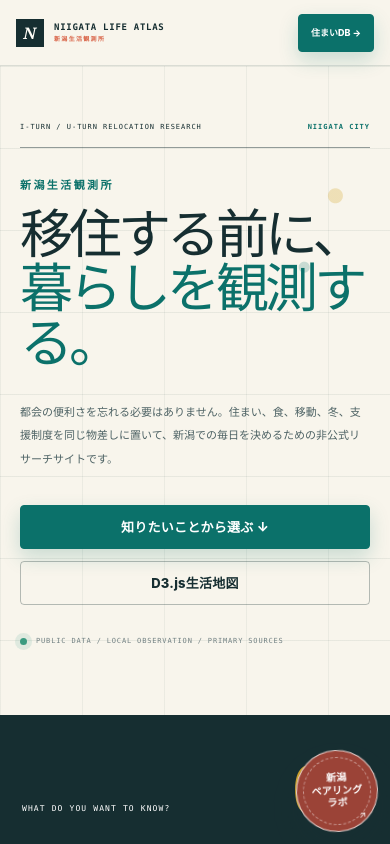
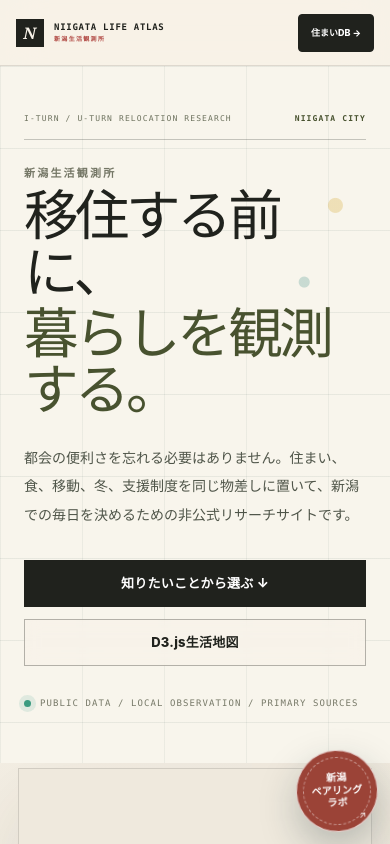
Before and after one commit to ruharuhachan/niigata-mansion-compare, a Next.js app: page / in a window 390 px wide. Shown: the top 844 px of the page. Built offline with nearby package versions, Linux system fonts and the light colour scheme.

Commit message:
Modernize Life Atlas homepage with Niigata photo hero
* Add Niigata city hero photo

* Add photo-led Life Atlas homepage styling

* Wire hero photo into the Life Atlas layout

```diff
--- a/app/layout.tsx
+++ b/app/layout.tsx
@@ -1,6 +1,7 @@
 import type { Metadata } from "next";
 import { sitePath } from "./site-path";
 import "./globals.css";
+import "./modern-home.css";
 
 export const metadata: Metadata = {
   title: "NIIGATA LIFE ATLAS｜新潟生活観測所",
@@ -22,6 +23,7 @@ export default function RootLayout({
   return (
     <html lang="ja">
       <body className="antialiased">
+        <style>{`:root { --life-atlas-hero: url("${sitePath("/niigata-city-hero.webp")}"); }`}</style>
         {children}
         <a
           className="pairing-lab-orbit"
--- /dev/null
+++ b/app/modern-home.css
@@ -0,0 +1,342 @@
+/* Photo-led editorial direction for NIIGATA LIFE ATLAS. */
+
+.atlas-portal-page {
+  --ink: #20221d;
+  --ink-soft: #4f5549;
+  --paper: #f7f2e8;
+  --cream: #eee8dc;
+  --cream-deep: #ded6c7;
+  --line: #cfc8bb;
+  --teal: #626d42;
+  --teal-dark: #48522f;
+  --teal-pale: #e6e8dc;
+  --coral: #b24b45;
+  --gold: #b39a55;
+  background: var(--paper);
+  color: var(--ink);
+}
+
+.atlas-site-header {
+  height: 72px;
+  border-bottom-color: rgba(32, 34, 29, 0.12);
+  background: rgba(247, 242, 232, 0.88);
+  backdrop-filter: blur(20px) saturate(120%);
+}
+
+.atlas-site-header .shift-mark {
+  background: var(--ink);
+  color: var(--paper);
+}
+
+.atlas-site-header .button-primary {
+  border-color: var(--ink);
+  background: var(--ink);
+  box-shadow: none;
+}
+
+.atlas-site-header .button-primary:hover {
+  background: var(--teal-dark);
+}
+
+.atlas-portal-hero {
+  position: relative;
+  display: grid;
+  min-height: calc(100svh - 72px);
+  grid-template-columns: minmax(360px, 0.78fr) minmax(560px, 1.22fr);
+  align-items: stretch;
+  overflow: hidden;
+  border-bottom: 1px solid rgba(32, 34, 29, 0.22);
+  background:
+    radial-gradient(circle at 10% 12%, rgba(255,255,255,.8), transparent 26%),
+    linear-gradient(135deg, #f8f4eb 0%, #eee7da 100%);
+  isolation: isolate;
+}
+
+.atlas-portal-hero::before {
+  position: absolute;
+  z-index: 0;
+  top: clamp(34px, 5vh, 62px);
+  right: clamp(30px, 4.3vw, 72px);
+  bottom: clamp(34px, 5vh, 62px);
+  left: 43%;
+  border: 1px solid rgba(32, 34, 29, 0.14);
+  background-color: #efe9dd;
+  background-image: var(--life-atlas-hero);
+  background-position: center;
+  background-repeat: no-repeat;
+  background-size: contain;
+  box-shadow: 0 30px 80px rgba(45, 42, 34, 0.10);
+  content: "";
+}
+
+.atlas-portal-hero::after {
+  position: absolute;
+  z-index: 1;
+  right: clamp(42px, 5.2vw, 88px);
+  bottom: clamp(46px, 6vh, 78px);
+  padding: 8px 11px;
+  background: rgba(247, 242, 232, 0.86);
+  color: rgba(32, 34, 29, 0.76);
+  content: "NIIGATA CITY  /  LIFE ATLAS 001";
+  font-family: ui-monospace, SFMono-Regular, Menlo, monospace;
+  font-size: 9px;
+  font-weight: 700;
+  letter-spacing: .16em;
+  backdrop-filter: blur(10px);
+}
+
+.atlas-portal-copy {
+  position: relative;
+  z-index: 2;
+  display: flex;
+  min-width: 0;
+  flex-direction: column;
+  justify-content: center;
+  padding: clamp(70px, 9vh, 116px) clamp(30px, 5.2vw, 82px);
+}
+
+.atlas-portal-copy::after {
+  position: absolute;
+  z-index: -1;
+  top: 0;
+  right: -90px;
+  bottom: 0;
+  width: 160px;
+  background: linear-gradient(90deg, rgba(247,242,232,1), rgba(247,242,232,0));
+  content: "";
+  pointer-events: none;
+}
+
+.atlas-portal-copy .portal-overline {
+  max-width: 510px;
+  padding-bottom: 13px;
+  border-bottom: 1px solid rgba(32, 34, 29, 0.24);
+  color: #6e735f;
+}
+
+.atlas-portal-copy .portal-overline b {
+  color: var(--teal-dark);
+}
+
+.atlas-portal-kana {
+  margin-top: 30px;
+  color: #757766;
+  font-size: 11px;
+  font-weight: 700;
+  letter-spacing: .20em;
+}
+
+.atlas-portal-copy h1 {
+  max-width: 660px;
+  margin: 18px 0 24px;
+  color: var(--ink);
+  font-family: "Yu Mincho", "Hiragino Mincho ProN", serif;
+  font-size: clamp(54px, 5.5vw, 94px);
+  font-weight: 500;
+  letter-spacing: -.065em;
+  line-height: 1.03;
+}
+
+.atlas-portal-copy h1 span,
+.atlas-portal-copy h1 em {
+  display: block;
+}
+
+.atlas-portal-copy h1 em {
+  margin-top: .10em;
+  color: var(--teal-dark);
+  font-style: normal;
+}
+
+.atlas-portal-lead {
+  max-width: 520px;
+  color: var(--ink-soft);
+  font-size: 14px;
+  line-height: 2.05;
+}
+
+.atlas-portal-copy .portal-actions {
+  margin-top: 30px;
+}
+
+.atlas-portal-copy .button {
+  min-height: 47px;
+  border-radius: 0;
+  box-shadow: none;
+}
+
+.atlas-portal-copy .button-primary {
+  border-color: var(--ink);
+  background: var(--ink);
+}
+
+.atlas-portal-copy .button-primary:hover {
+  background: var(--teal-dark);
+}
+
+.atlas-portal-copy .button-ghost {
+  border-color: rgba(32, 34, 29, .32);
+  background: rgba(247, 242, 232, .66);
+  backdrop-filter: blur(8px);
+}
+
+.atlas-portal-note {
+  margin-top: 30px !important;
+  color: #777968 !important;
+  font-size: 9px !important;
+  letter-spacing: .12em;
+}
+
+/* The photo becomes the second hero voice; the topic index continues immediately below. */
+.atlas-portal-menu {
+  display: none;
+}
+
+.topic-hub,
+.decision-route,
+.support-home-preview,
+.atlas-home-preview,
+.area-section,
+.method-section {
+  background-color: var(--paper);
+}
+
+.topic-hub {
+  border-top: 0;
+}
+
+.topic-card,
+.area-card,
+.support-home-list a {
+  border-radius: 0 !important;
+}
+
+.topic-card {
+  transition: transform 180ms ease, background 180ms ease;
+}
+
+.topic-card:hover {
+  transform: translateY(-5px);
+}
+
+.topic-card h3,
+.area-card h3,
+.topic-hub-heading h2,
+.decision-route h2,
+.support-home-preview h2,
+.atlas-home-preview h2,
+.portal-heading h2,
+.method-section h2 {
+  text-wrap: balance;
+}
+
+.atlas-observation-strip {
+  background: #25271f;
+}
+
+.portal-footer {
+  background: #e9e2d5;
+}
+
+@media (max-width: 1180px) {
+  .atlas-portal-hero {
+    grid-template-columns: minmax(330px, .82fr) minmax(470px, 1.18fr);
+  }
+
+  .atlas-portal-hero::before {
+    left: 41%;
+    right: 28px;
+  }
+
+  .atlas-portal-copy {
+    padding-right: 34px;
+  }
+}
+
+@media (max-width: 880px) {
+  .atlas-site-header {
+    height: 66px;
+  }
+
+  .atlas-portal-hero {
+    display: block;
+    min-height: auto;
+    padding-bottom: min(132vw, 760px);
+  }
+
+  .atlas-portal-hero::before {
+    top: auto;
+    right: 18px;
+    bottom: 22px;
+    left: 18px;
+    height: min(124vw, 710px);
+    background-size: contain;
+  }
+
+  .atlas-portal-hero::after {
+    right: 30px;
+    bottom: 34px;
+    font-size: 8px;
+  }
+
+  .atlas-portal-copy {
+    padding: 64px 24px 52px;
+  }
+
+  .atlas-portal-copy::after {
+    display: none;
+  }
+
+  .atlas-portal-copy h1 {
+    max-width: 560px;
+    font-size: clamp(46px, 13vw, 74px);
+  }
+
+  .atlas-portal-lead {
+    max-width: 620px;
+    font-size: 14px;
+  }
+}
+
+@media (max-width: 560px) {
+  .atlas-portal-copy {
+    padding-top: 46px;
+  }
+
+  .atlas-portal-copy .portal-overline {
+    gap: 12px;
+    font-size: 8px;
+  }
+
+  .atlas-portal-kana {
+    margin-top: 24px;
+  }
+
+  .atlas-portal-copy h1 {
+    font-size: clamp(42px, 14vw, 62px);
+  }
+
+  .atlas-portal-copy .portal-actions {
+    display: grid;
+    grid-template-columns: 1fr;
+    width: 100%;
+  }
+
+  .atlas-portal-copy .button {
+    width: 100%;
+  }
+
+  .atlas-portal-hero {
+    padding-bottom: 139vw;
+  }
+
+  .atlas-portal-hero::before {
+    height: 132vw;
+  }
+}
+
+@media (prefers-reduced-motion: reduce) {
+  .topic-card {
+    transition: none;
+  }
+}
```
Also changed, not shown: public/niigata-city-hero.webp (added).
